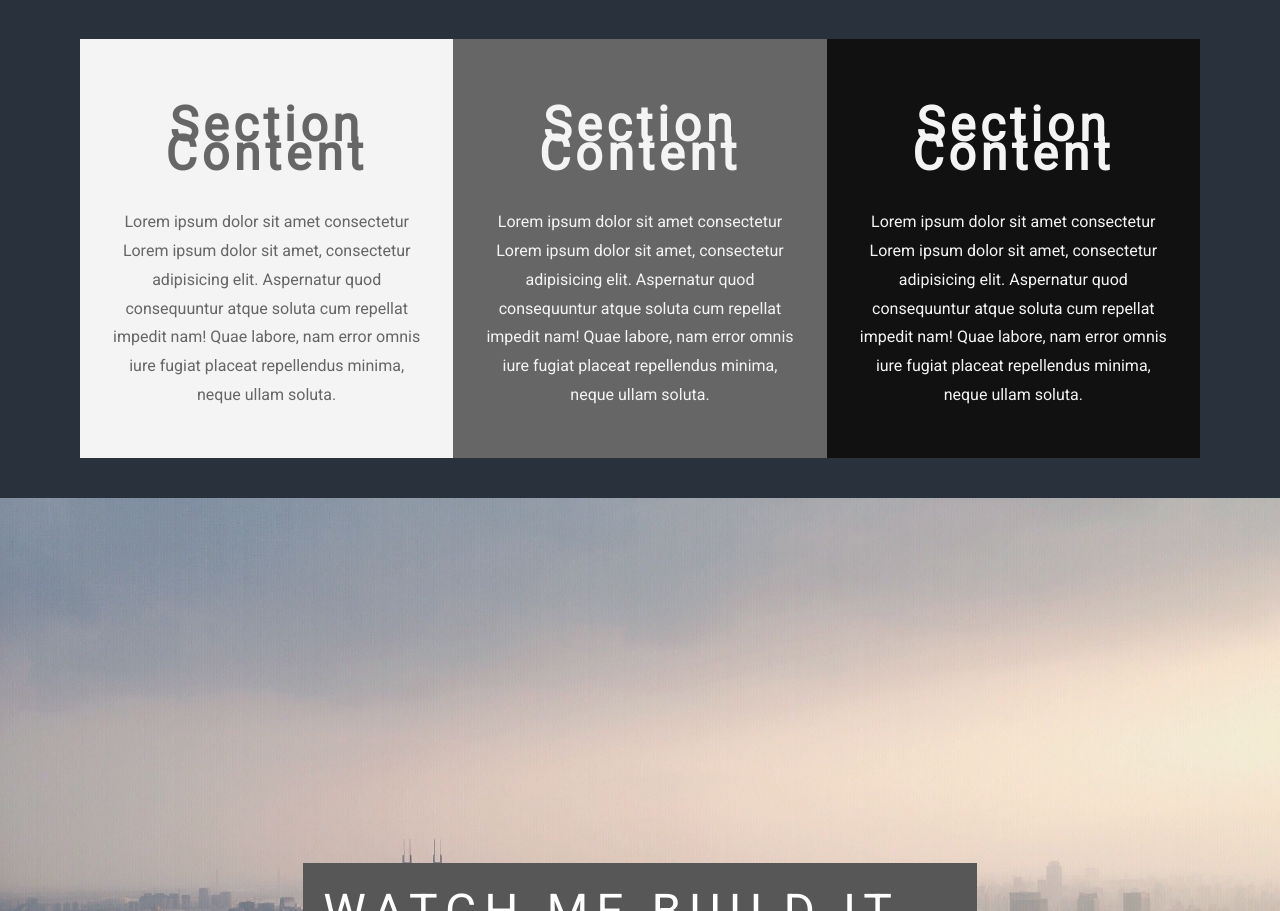
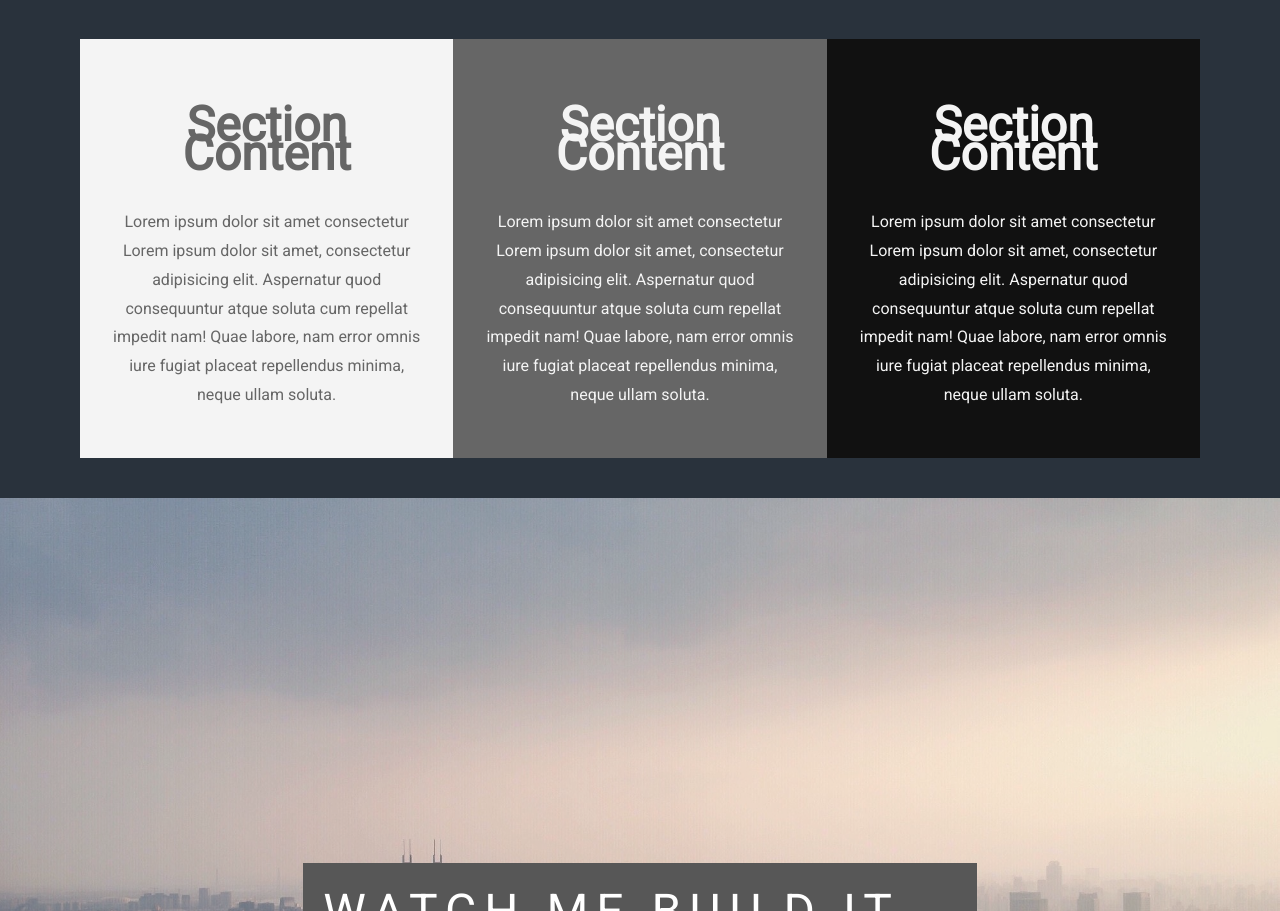
Before and after one commit to Adam-Ross/ParallaxDemoSite, a plain HTML site: page index.html in a window 1280 px wide. Shown: the part 2230-3141 px from the top of the page. Drawn offline with Linux system fonts and the light colour scheme.

Commit message:
fixed letter spacing.

```diff
--- a/css/main.css
+++ b/css/main.css
@@ -40,7 +40,6 @@ body, html {
 
 .item h2 {
     font-size: 3rem;
-    letter-spacing: .3rem;
 }
 
 .item p {
```
